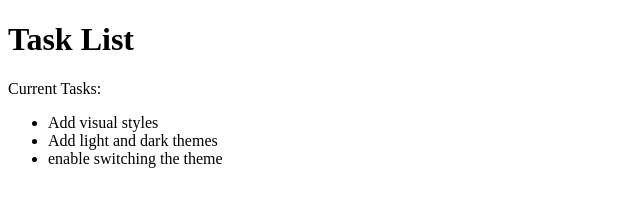
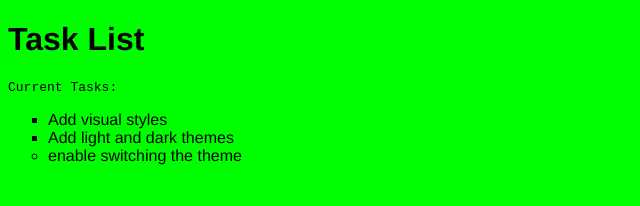
Before and after one commit to BrunoAmadei/Site-Simples, a plain HTML site: page index.html in a window 1280 px wide. Shown: the whole page, without its empty margins (0-640 px from the left). Drawn offline with Linux system fonts and the light colour scheme.

Commit message:
css update

```diff
--- a/index.html
+++ b/index.html
@@ -6,7 +6,7 @@
     <title>Simple Website</title>
     <link rel="stylesheet" href="main.css">
 </head>
-<body>
+<body class="light-theme">
     <h1>Task List</h1>
     <p id="msg">Current Tasks:</p>
     <ul>
--- a/main.css
+++ b/main.css
@@ -0,0 +1,40 @@
+*{
+    color: var(--font-color);
+    font-family: Helvetica;
+}
+
+:root{
+    --green: #00FF00;
+    --white: #FFF;
+    --black: #000;
+}
+
+body {
+    background: var(--bg);
+}
+
+ul {
+    font-family: helvética;
+}
+
+li{
+    list-style: circle;
+}
+
+li.list{
+    list-style: square;
+}
+
+#msg{
+    font-family: monospace;
+}
+
+.light-theme{
+    --bg: var(--green);
+    --font-color: var(--black);
+}
+
+.dark-theme{
+    --bg: var(--black);
+    --font-color: var(var(--green));
+}
```
